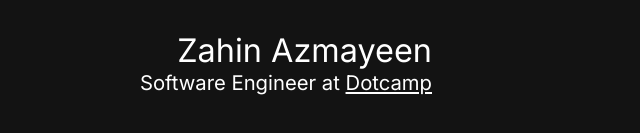
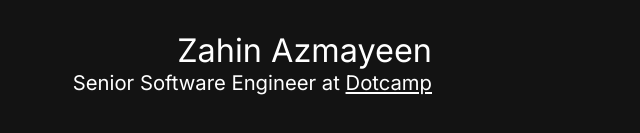
Before and after one commit to permafrost06/personal-website, a plain HTML site: page index.html in a window 1280 px wide. Shown: the part 555-688 px from the top of the page, 48-688 px from the left. Drawn offline with Linux system fonts and the light colour scheme.

Commit message:
update job title

```diff
--- a/index.html
+++ b/index.html
@@ -14,7 +14,7 @@
 		<div class="particulars">
 			<img class="portrait" src="Zahin_Azmayeen_square.jpg"><img>
 			<p class="name">Zahin Azmayeen</p>
-			<p class="company">Software Engineer at <a href="https://dotcamp.com">Dotcamp</a></p>
+			<p class="company">Senior Software Engineer at <a href="https://dotcamp.com">Dotcamp</a></p>
 		</div>
 		<div class="socials">
 			<p><img class="social-logo" src="email-logo.png"></img><a href="mailto:zahin06@gmail.com">zahin06@gmail.com</a></p>
```
